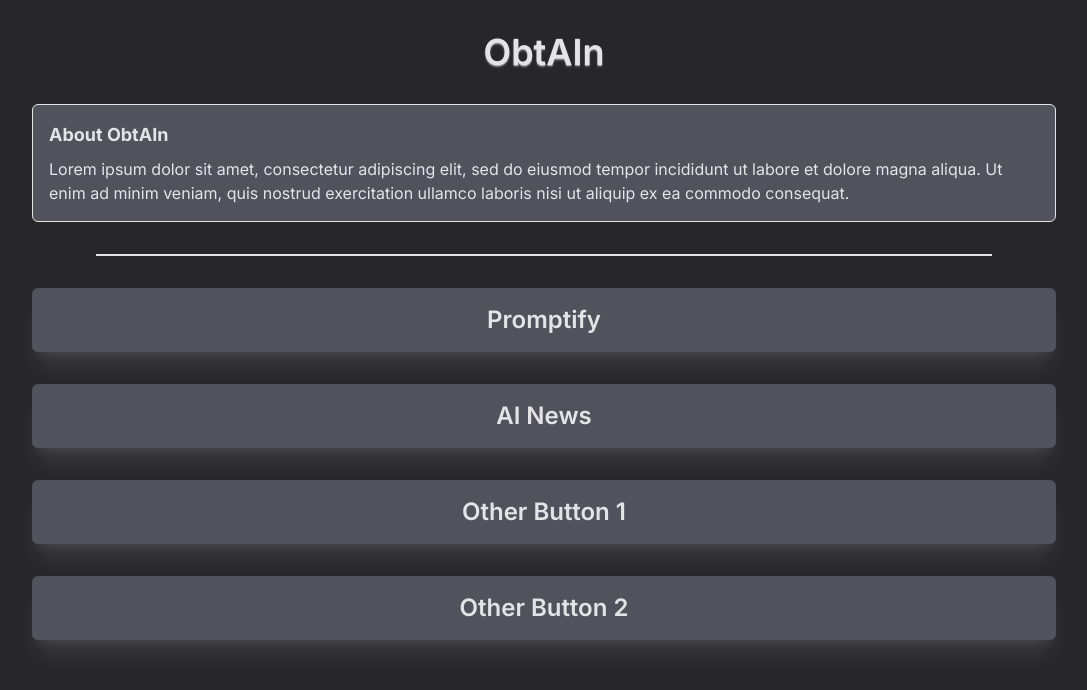
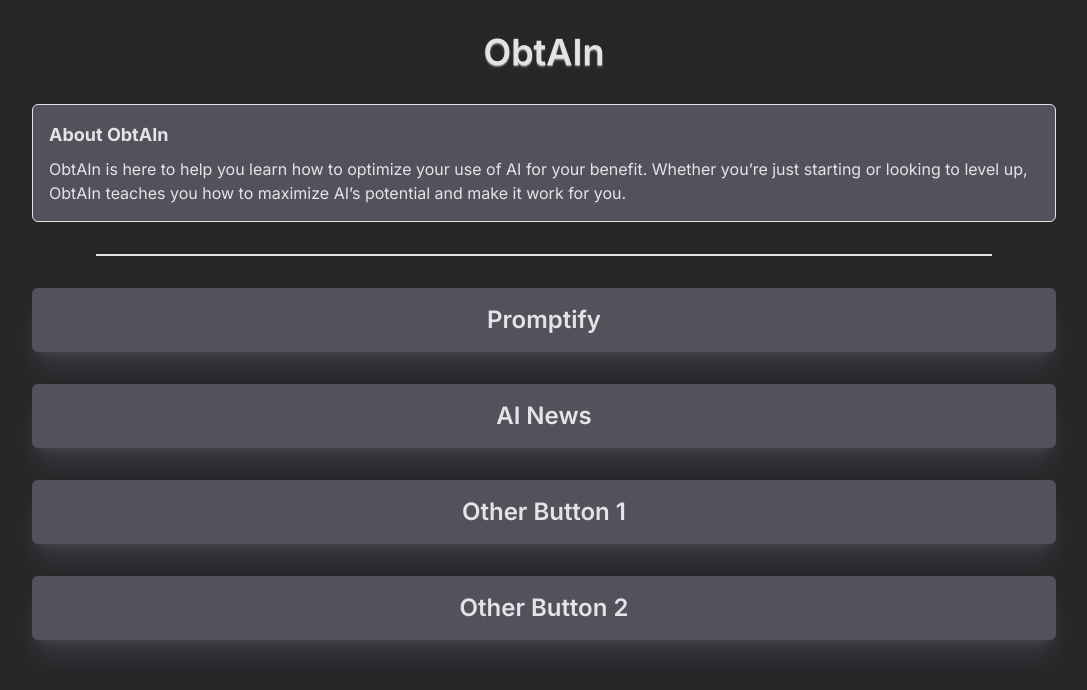
Before and after one commit to obtain-ai/obtain, a SvelteKit app: page / in a window 1280 px wide. Shown: the top 690 px of the page, without its empty margins (96-1183 px from the left). Built offline with nearby package versions, Linux system fonts and the light colour scheme.

Commit message:
Update About section content in page.svelte

```diff
--- a/src/routes/+page.svelte
+++ b/src/routes/+page.svelte
@@ -10,9 +10,7 @@
 		About ObtAIn
 	{/snippet}
 	{#snippet content()}
-		Lorem ipsum dolor sit amet, consectetur adipiscing elit, sed do eiusmod tempor incididunt ut
-		labore et dolore magna aliqua. Ut enim ad minim veniam, quis nostrud exercitation ullamco
-		laboris nisi ut aliquip ex ea commodo consequat.
+		ObtAIn is here to help you learn how to optimize your use of AI for your benefit. Whether you’re just starting or looking to level up, ObtAIn teaches you how to maximize AI’s potential and make it work for you.
 	{/snippet}
 </InfoDisplay>
 
```
